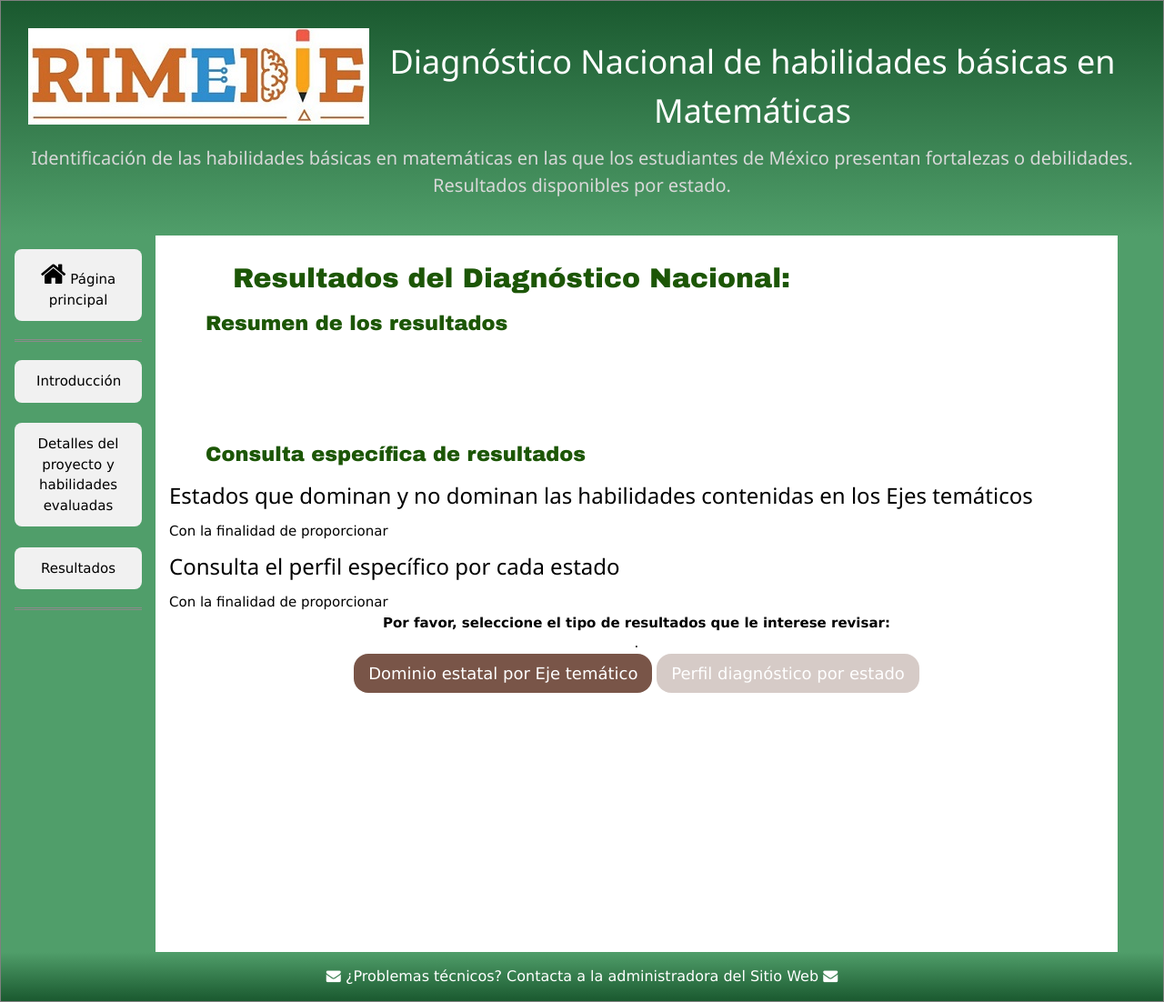
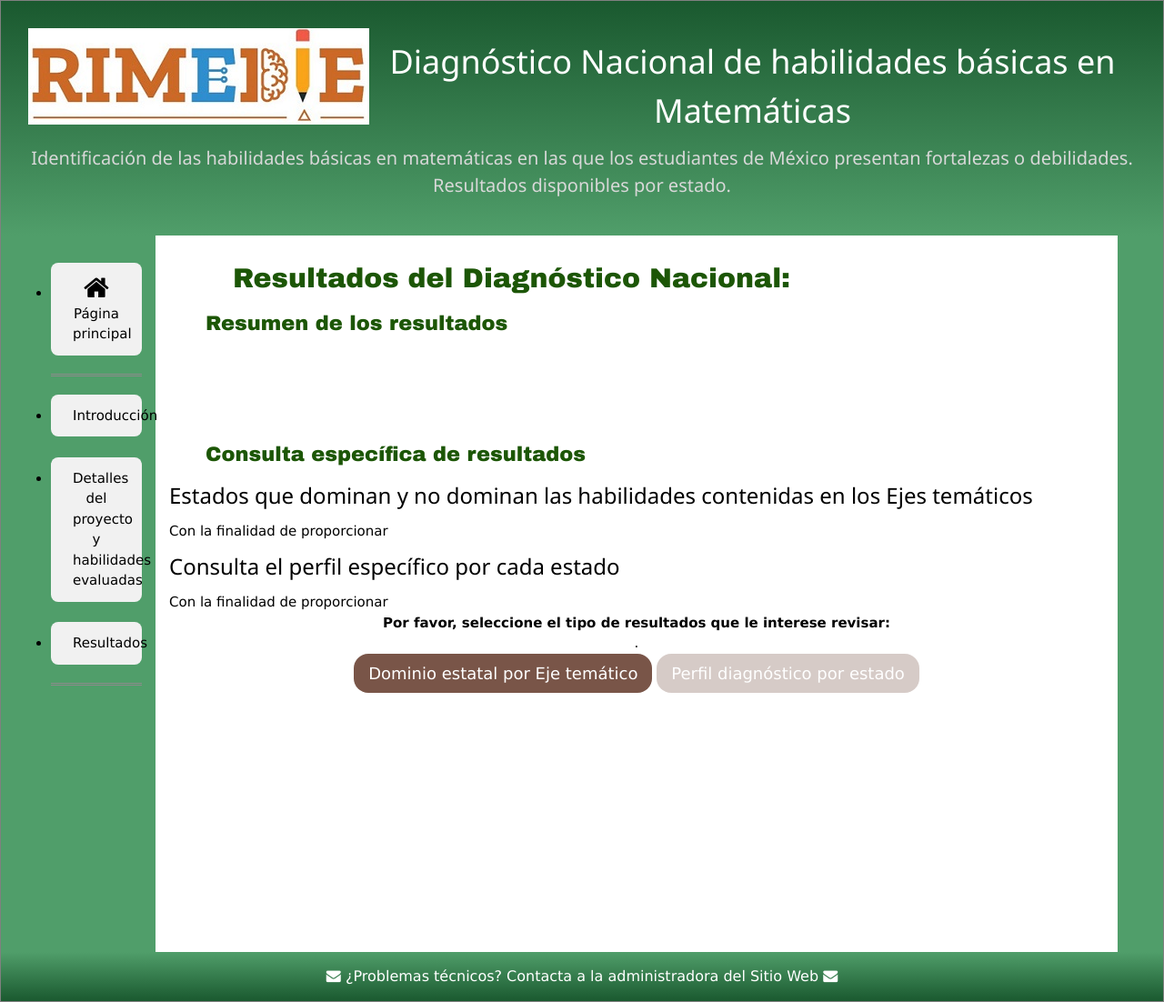
Before and after one commit to rimedie/rimedie.github.io, a Jekyll site: the page built from 1_InfoResultados.html, in a window 1280 px wide. Shown: the whole page at 91% size. Built offline with Jekyll 4.4.1, drawn with Linux system fonts in a browser that asks for light colours.

Commit message:
Update 1_Explorer.html

```diff
--- a/_layouts/1_Explorer.html
+++ b/_layouts/1_Explorer.html
@@ -105,9 +105,15 @@ nav {
     height: 300px;
 }
 nav ul {
-    list-style-type: none;
-    padding: 0;
+  display: block;
+  list-style-type: disc;
+  margin-top: 1em;
+  margin-bottom: 1 em;
+  margin-left: 0;
+  margin-right: 0;
+  padding-left: 40px;
 }
+
 
 nav ul a {
     text-decoration: none;
```
